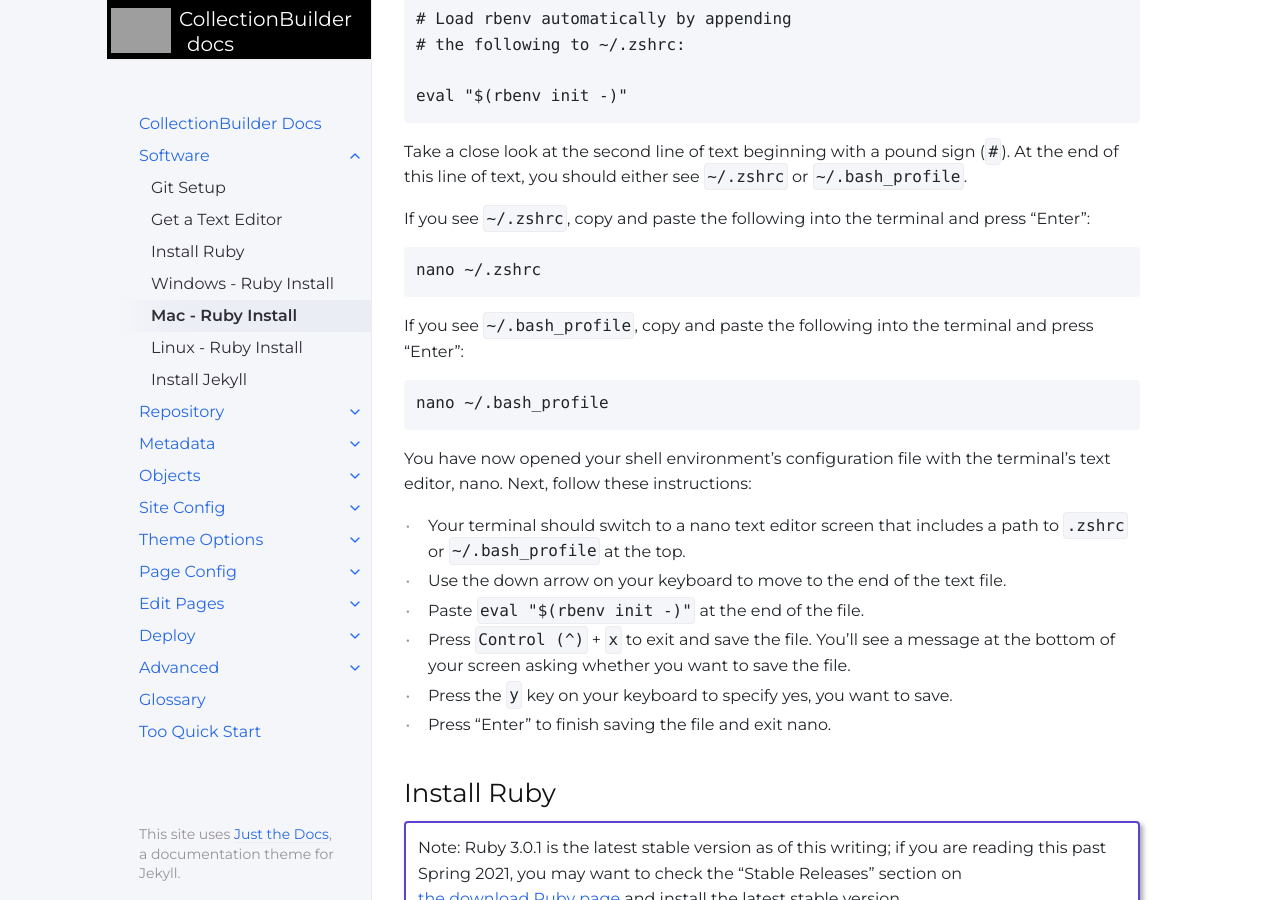
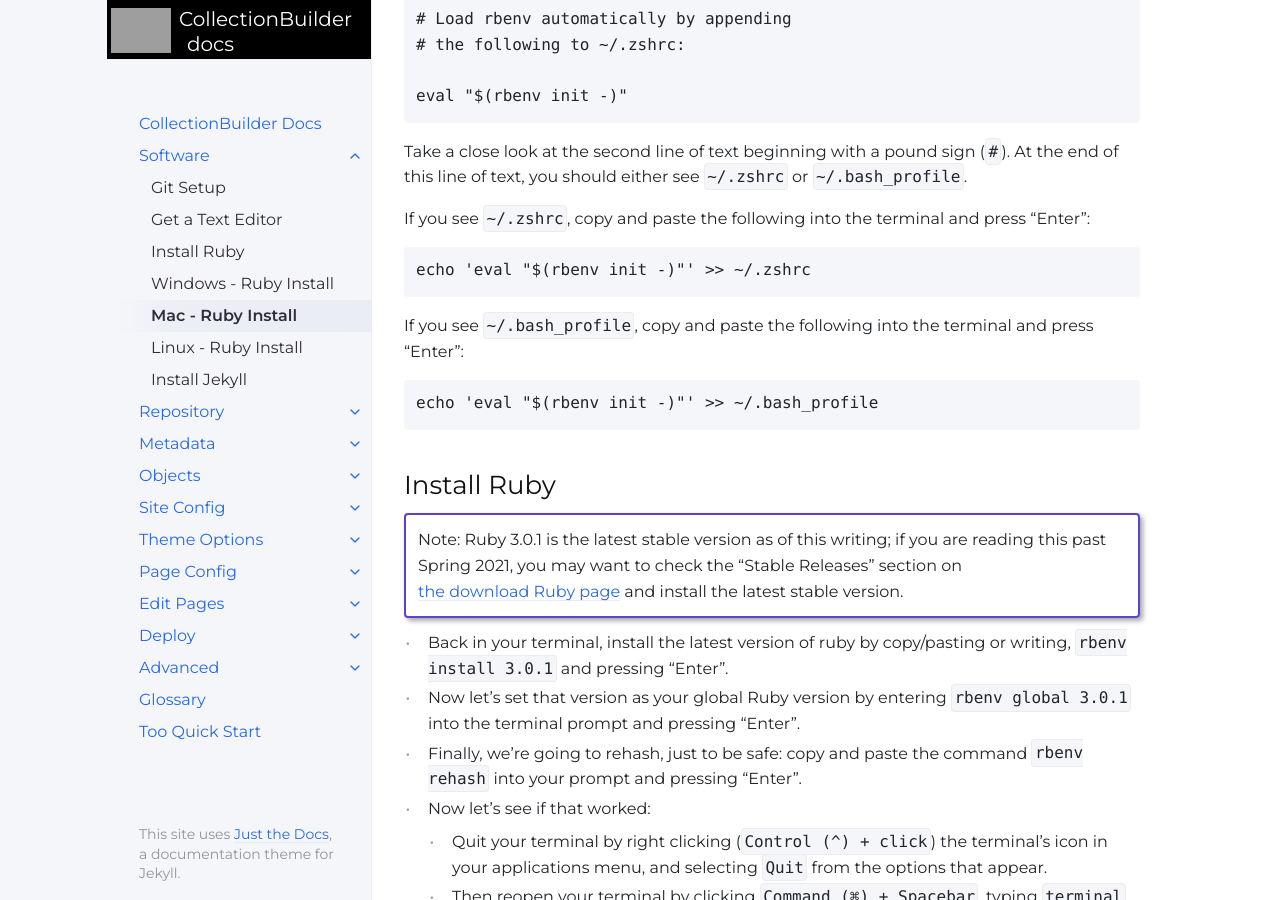
Before and after one commit to CollectionBuilder/cb-docs, a Jekyll site: the page built from docs/software/ruby_mac.md, in a window 1280 px wide and 900 px high, scrolled down 1362 px. Built offline with Jekyll 4.4.1, drawn with Linux system fonts in a browser that asks for light colours.

Commit message:
ruby mac updates 2

````diff
--- a/docs/software/ruby_mac.md
+++ b/docs/software/ruby_mac.md
@@ -51,23 +51,13 @@ At the end of this line of text, you should either see `~/.zshrc` or `~/.bash_pr
 
 If you see `~/.zshrc`, copy and paste the following into the terminal and press "Enter":
 ```
-nano ~/.zshrc
+echo 'eval "$(rbenv init -)"' >> ~/.zshrc
 ```
 
 If you see `~/.bash_profile`, copy and paste the following into the terminal and press "Enter":
 ```
-nano ~/.bash_profile
+echo 'eval "$(rbenv init -)"' >> ~/.bash_profile
 ```
-
-You have now opened your shell environment's configuration file with the terminal's text editor, nano.
-Next, follow these instructions:
-
-- Your terminal should switch to a nano text editor screen that includes a path to `.zshrc` or `~/.bash_profile` at the top.
-- Use the down arrow on your keyboard to move to the end of the text file.
-- Paste `eval "$(rbenv init -)"` at the end of the file.
-- Press `Control (^)` + `x` to exit and save the file. You'll see a message at the bottom of your screen asking whether you want to save the file.
-- Press the `y` key on your keyboard to specify yes, you want to save.
-- Press "Enter" to finish saving the file and exit nano.
 
 ## Install Ruby
 
````
